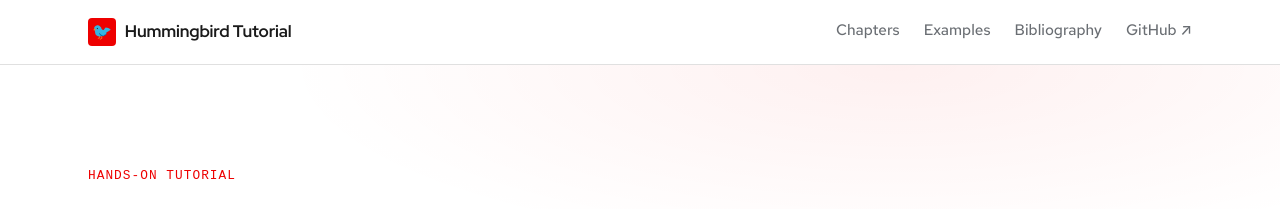
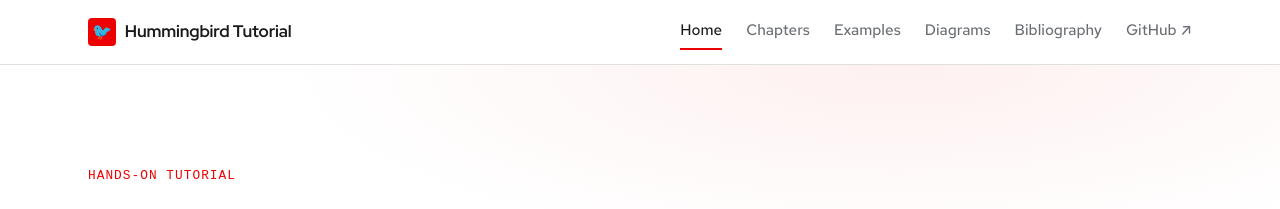
Before and after one commit to patterncatalyst/hummingbird-tutorial, a Jekyll site: the page built from index.html, in a window 1280 px wide. Shown: the top 209 px of the page. Built offline with Jekyll 4.4.1, drawn with Linux system fonts in a browser that asks for light colours; some web fonts are replaced.

Commit message:
docs: add Home and Diagrams to primary nav (#9)

```diff
--- a/_includes/header.html
+++ b/_includes/header.html
@@ -5,10 +5,14 @@
       <span>Hummingbird Tutorial</span>
     </a>
     <nav class="site-nav" aria-label="Primary">
+      <a href="{{ '/' | relative_url }}"
+         {% if page.url == '/' %}aria-current="page"{% endif %}>Home</a>
       <a href="{{ '/docs/00-outline/' | relative_url }}"
          {% if page.url contains '/docs/' %}aria-current="page"{% endif %}>Chapters</a>
       <a href="{{ '/examples/' | relative_url }}"
          {% if page.url contains '/examples/' %}aria-current="page"{% endif %}>Examples</a>
+      <a href="{{ '/diagrams/' | relative_url }}"
+         {% if page.url contains '/diagrams/' %}aria-current="page"{% endif %}>Diagrams</a>
       <a href="{{ '/bibliography/' | relative_url }}"
          {% if page.url contains '/bibliography/' %}aria-current="page"{% endif %}>Bibliography</a>
       <a href="https://github.com/{{ site.github_username | default: 'YOURUSER' }}/hummingbird-tutorial"
```
